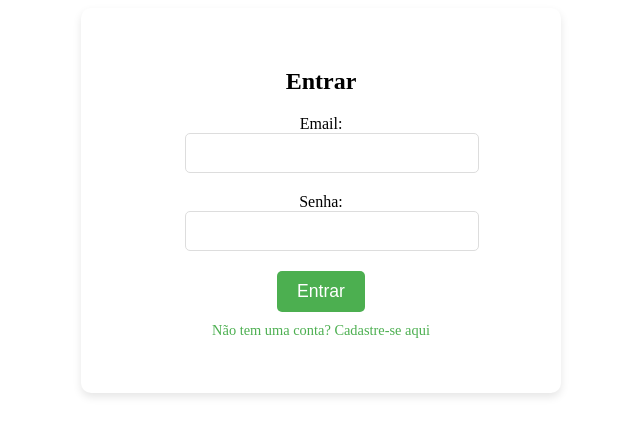
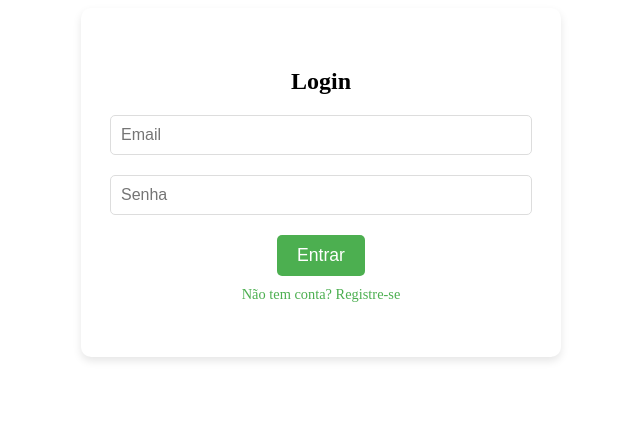
Before and after one commit to TechFauna/Frontend, a React (Create React App) app in the folder my-app/: page /login in a window 1280 px wide. Shown: the top 436 px of the page, without its empty margins (319-959 px from the left). Built offline with nearby package versions, Linux system fonts and the light colour scheme.

Commit message:
Login e registro

```diff
--- a/my-app/src/App.js
+++ b/my-app/src/App.js
@@ -11,12 +11,6 @@ function App() {
         <Route path="/" element={<Home />} />
         <Route path="/login" element={<Login />} />
         <Route path="/recintos" element={<Recintos />} />
-
-
-
-
-
-
       </Routes>
     </Router>
   );
--- a/my-app/src/pages/Login.js
+++ b/my-app/src/pages/Login.js
@@ -1,135 +1,79 @@
 import React, { useState } from 'react';
-import { supabase } from '../supabaseCliente';
+import { useNavigate } from 'react-router-dom'; // Importa o hook de navegação
 import './Login.css';
-import { Navigate } from 'react-router-dom';
 
-const Login = () => {
-  const [email, setEmail] = useState('');
-  const [password, setPassword] = useState('');
-  const [error, setError] = useState(null);
+function Login() {
   const [isRegistering, setIsRegistering] = useState(false);
+  const [errors, setErrors] = useState({});
+  const [message, setMessage] = useState("");
+  const navigate = useNavigate(); // Inicializa o hook para navegação
 
-  // Estado para os campos de cadastro
-  const [name, setName] = useState('');
-  const [surname, setSurname] = useState('');
-  //const [birthdate, setBirthdate] = useState('');
+  const handleSubmit = async (e) => {
+    e.preventDefault();
+    const email = e.target.email.value;
+    const password = e.target.password.value;
+    const name = isRegistering ? e.target.name.value : null;
 
-  const handleLogin = async (e) => {
-    e.preventDefault();
+    let newErrors = {};
+    if (isRegistering && !name) {
+      newErrors.name = "Nome é obrigatório.";
+    }
+    if (!email) {
+      newErrors.email = "Email é obrigatório.";
+    }
+    if (!password) {
+      newErrors.password = "Senha é obrigatória.";
+    }
+    setErrors(newErrors);
 
-    const { data, error } = await supabase.auth.signInWithPassword({
-      email,
-      password,
-    });
+    if (Object.keys(newErrors).length === 0) {
+      try {
+        const url = isRegistering ? "http://localhost:5000/register" : "http://localhost:5000/login";
+        const response = await fetch(url, {
+          method: "POST",
+          headers: { "Content-Type": "application/json" },
+          body: JSON.stringify({ name, email, password })
+        });
 
-    if (error) {
-      setError(error.message);
-    } else {
-      console.log('Usuário logado com sucesso:', data);
-      // Redirecionar para outra página ou tratar o login com sucesso
-    }
-  };
-
-  const handleRegister = async (e) => {
-    e.preventDefault();
-
-    const { data, error } = await supabase.auth.signUp({
-      email,
-      password,
-      options: {
-        data: {
-          name,
-          surname,
-        },
-      },
-    });
-
-    if (error) {
-      setError(error.message);
-    } else {
-      console.log('Usuário registrado com sucesso:', data);
-      Navigate('/recintos');
-      // Redirecionar para outra página ou tratar o cadastro com sucesso
+        const data = await response.json();
+        if (isRegistering) {
+          alert("Registrado com sucesso!");
+          setIsRegistering(false); // Voltar para a tela de login
+        } else {
+          if (data.message === "Login efetuado com sucesso!") {
+            navigate("/home"); // Redireciona para a Home se o login for bem-sucedido
+          } else {
+            setMessage(data.message);
+          }
+        }
+      } catch (error) {
+        console.error("Erro ao conectar com o backend", error);
+      }
     }
   };
 
   return (
     <div className="login-register-container">
-      {!isRegistering ? (
-        <form onSubmit={handleLogin} className="login-form">
-          <h2>Entrar</h2>
-          <div>
-            <label>Email:</label>
-            <input
-              type="email"
-              value={email}
-              onChange={(e) => setEmail(e.target.value)}
-              required
-            />
-          </div>
-          <div>
-            <label>Senha:</label>
-            <input
-              type="password"
-              value={password}
-              onChange={(e) => setPassword(e.target.value)}
-              required
-            />
-          </div>
-          {error && <p>{error}</p>}
-          <button type="submit">Entrar</button>
-          <p onClick={() => setIsRegistering(true)} className="switch-form">
-            Não tem uma conta? Cadastre-se aqui
-          </p>
-        </form>
-      ) : (
-        <form onSubmit={handleRegister} className="register-form">
-          <h2>Cadastrar</h2>
-          <div>
-            <label>Nome:</label>
-            <input
-              type="text"
-              value={name}
-              onChange={(e) => setName(e.target.value)}
-              required
-            />
-          </div>
-          <div>
-            <label>Sobrenome:</label>
-            <input
-              type="text"
-              value={surname}
-              onChange={(e) => setSurname(e.target.value)}
-              required
-            />
-          </div>
-          <div>
-            <label>Email:</label>
-            <input
-              type="email"
-              value={email}
-              onChange={(e) => setEmail(e.target.value)}
-              required
-            />
-          </div>
-          <div>
-            <label>Senha:</label>
-            <input
-              type="password"
-              value={password}
-              onChange={(e) => setPassword(e.target.value)}
-              required
-            />
-          </div>
-          {error && <p>{error}</p>}
-          <button type="submit">Cadastrar</button>
-          <p onClick={() => setIsRegistering(false)} className="switch-form">
-            Já tem uma conta? Entre aqui
-          </p>
-        </form>
-      )}
+      <h2>{isRegistering ? "Registrar" : "Login"}</h2>
+      <form onSubmit={handleSubmit}>
+        {isRegistering && (
+          <>
+            <input type="text" name="name" placeholder="Nome" className={errors.name ? 'error' : ''} />
+            {errors.name && <p className="error-message">{errors.name}</p>}
+          </>
+        )}
+        <input type="email" name="email" placeholder="Email" className={errors.email ? 'error' : ''} />
+        {errors.email && <p className="error-message">{errors.email}</p>}
+        <input type="password" name="password" placeholder="Senha" className={errors.password ? 'error' : ''} />
+        {errors.password && <p className="error-message">{errors.password}</p>}
+        <button type="submit">{isRegistering ? "Registrar" : "Entrar"}</button>
+        {message && <p>{message}</p>}
+      </form>
+      <p onClick={() => setIsRegistering(!isRegistering)} className="switch-form">
+        {isRegistering ? "Já tem conta? Faça login" : "Não tem conta? Registre-se"}
+      </p>
     </div>
   );
-};
+}
 
 export default Login;
```
